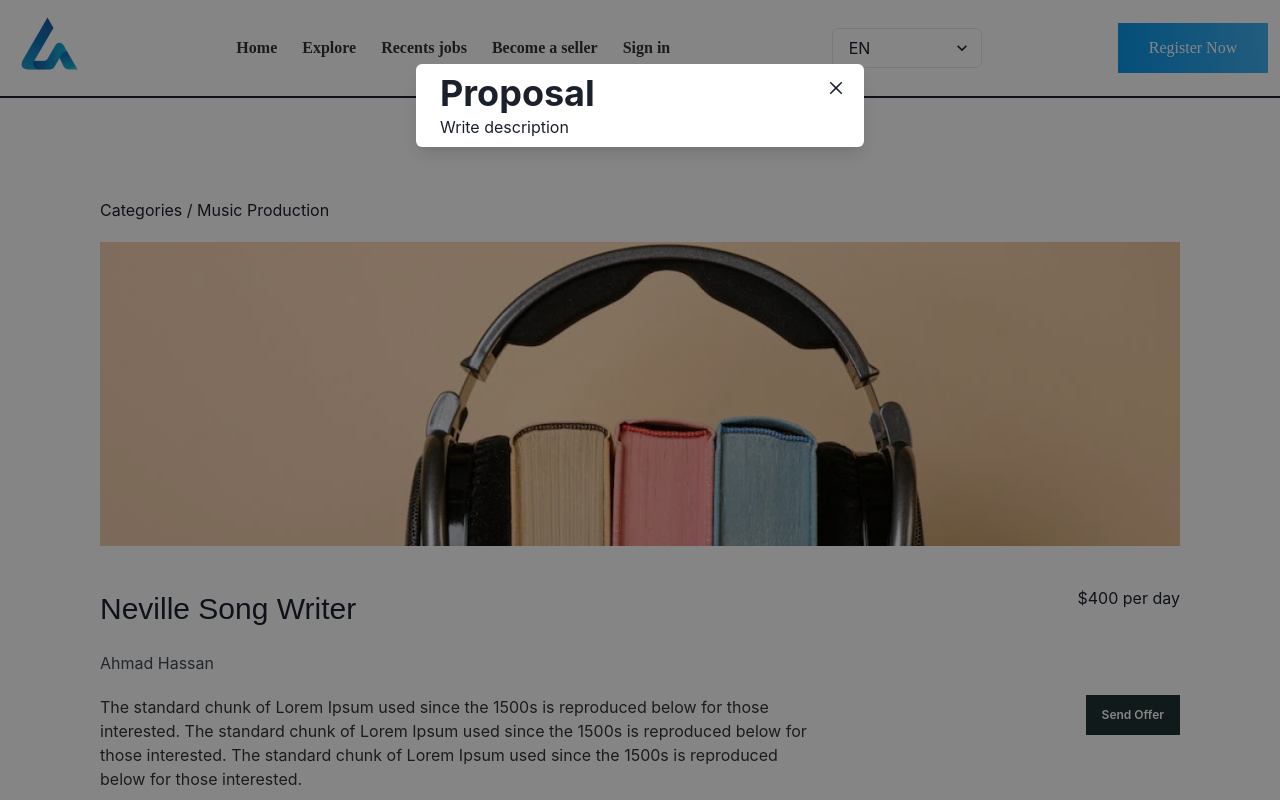
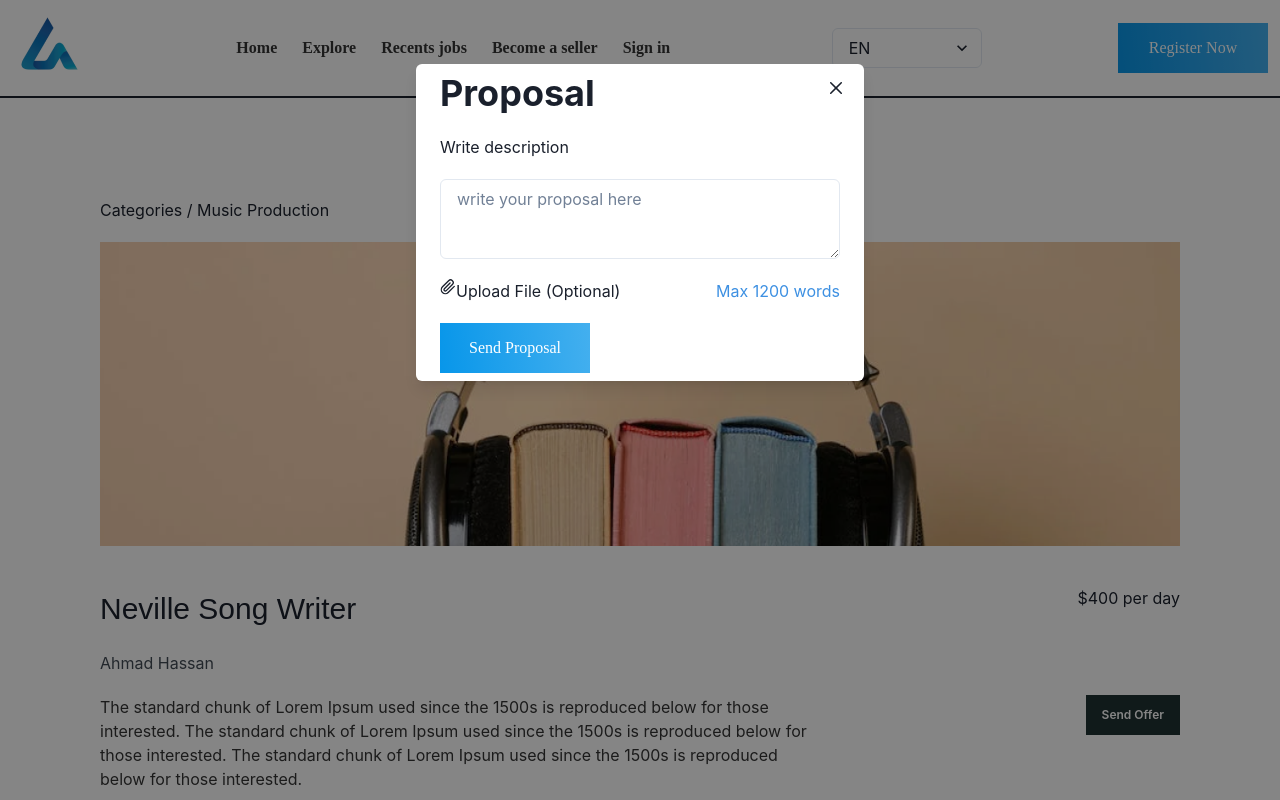
Before and after one commit to Bello2609/Decomposer-frontend, a React (Create React App) app: page /category/1 in a window 1280 px wide. Both pictures are taken after a click on the button "Send Offer". Shown: the top 800 px of the page. Built offline with nearby package versions, Linux system fonts and the light colour scheme.

Commit message:
gig page updated

```diff
--- /dev/null
+++ b/src/UI/MainModal/MainModal.js
@@ -0,0 +1,20 @@
+import React from "react";
+import { Modal, ModalOverlay, ModalContent, ModalBody, ModalCloseButton, useDisclosure } from "@chakra-ui/react";
+const MainModal = ({children, open, close})=>{
+
+
+    return (
+        <>
+            <Modal isOpen={open} onClose={close}>
+                    <ModalOverlay />
+                    <ModalContent>
+                        <ModalCloseButton />
+                        <ModalBody>
+                            {children}
+                        </ModalBody>
+                    </ModalContent>
+                </Modal>
+        </>
+    );
+}
+export default MainModal;
--- a/src/pages/Category/CategoryId.js
+++ b/src/pages/Category/CategoryId.js
@@ -1,11 +1,26 @@
 import React from "react";
-import { Box, Text, Image, Button, Heading, Wrap, WrapItem, Modal, ModalBody, ModalCloseButton, ModalContent, ModalOverlay, useDisclosure } from "@chakra-ui/react";
+import {
+    Box,
+    Text,
+    Image,
+    Button,
+    Heading,
+    Wrap,
+    WrapItem,
+    useDisclosure,
+    Textarea
+     } from "@chakra-ui/react";
 import { css } from "@emotion/react";
 import * as images from "../../images";
 import { BsFillStarFill } from "react-icons/bs";
+import { FiPaperclip } from "react-icons/fi";
 import GigCard from "../../component/GigCard/GigCard";
+import Botton from "../../UI/button";
+import MainModal from "../../UI/MainModal/MainModal";
 const CategoryId = ()=>{
-    const { isOpen, onOpen, onClose } = useDisclosure()
+    const { isOpen: isProposal, onOpen: openProposal, onClose: closeProposal } = useDisclosure();
+    const { isOpen: isConfirm, onOpen: openConfirm, onClose: closeConfrim } = useDisclosure();
+    const { isOpen: isSuccess, onOpen: openSuccess, onClose: closeSuccess } = useDisclosure();
     return (
         <>
             <Box css={styles.container}>
@@ -28,7 +43,7 @@ const CategoryId = ()=>{
                                  standard chunk of Lorem Ipsum used since the 1500s is reproduced <br />
                                  below for those interested.
                             </Text>
-                            <Button onClick={onOpen} className="button">Send Offer</Button>
+                            <Button onClick={openProposal} className="button">Send Offer</Button>
                         </Box>
                     </Box>
                 </Box>
@@ -76,20 +91,37 @@ const CategoryId = ()=>{
                     </Box>
 
                 </Box>
-                <Modal isOpen={isOpen} onClose={onClose} >
-                    <ModalOverlay />
-                    <ModalContent>
-                        <ModalCloseButton />
-                        <ModalBody>
-                            <Box display="flex" flexDirection="column" width="300px" height="auto" bgColor="white">
-                                <Heading>
-                                Proposal
-                                </Heading>
-                                <Text>Write description</Text>
+                {/* modal section */}
+                <MainModal open={isProposal} close={closeProposal}>
+                    <Box display="flex" flexDirection="column" width="300px" height="auto" bgColor="white">
+                        <Heading>
+                        Proposal
+                        </Heading>
+                        <Text my={5}>Write description</Text>
+                        <Textarea maxLength="1200" width="400px" placeholder="write your proposal here" />
+                        <Box display="flex" justifyContent="space-between" width="400px" my={5}>
+                            <Box display="flex">
+                                <Text><FiPaperclip /></Text>
+                                <Text>Upload File (Optional)</Text>
                             </Box>
-                        </ModalBody>
-                    </ModalContent>
-                </Modal>
+                            <Text style={{ color: "#3D90E2" }}>Max 1200 words</Text>
+                        </Box>
+                        <Botton click={openConfirm}>Send Proposal</Botton>
+                    </Box>
+                </MainModal>
+                <MainModal open={isConfirm} close={closeConfrim}>
+                    <Box height="150px" display="flex" flexDirection="column">
+                        <Text my={5} fontWeight="bold">Please confirm to sent proposal?</Text>
+                        <Botton click={openSuccess}>Confirm</Botton>
+                    </Box>
+                </MainModal>
+                <MainModal open={isSuccess} close={closeSuccess}>
+                    <Box height="150px" display="flex" flexDirection="column">
+                        <Text my={5} fontWeight="bold">Please confirm to sent proposal?</Text>
+                        <Botton>Confirm</Botton>
+                    </Box>
+                </MainModal>
+
             </Box>
         </>
     );
```
